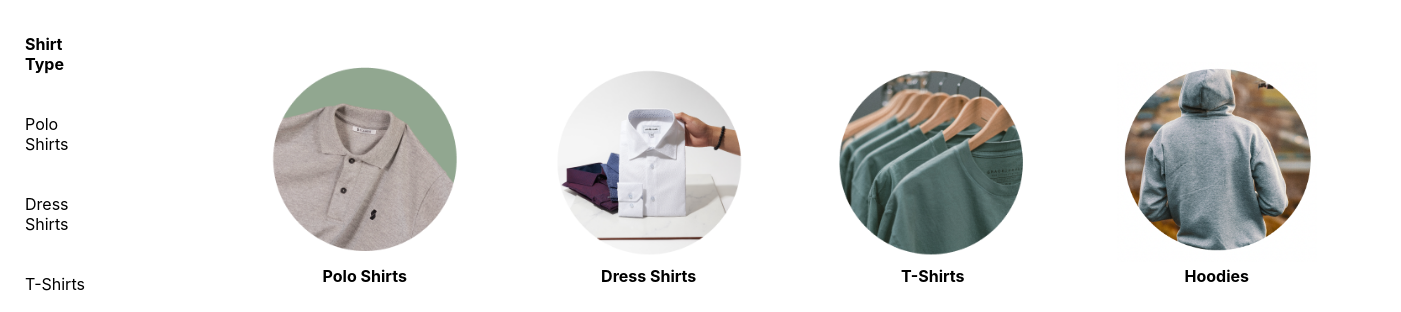
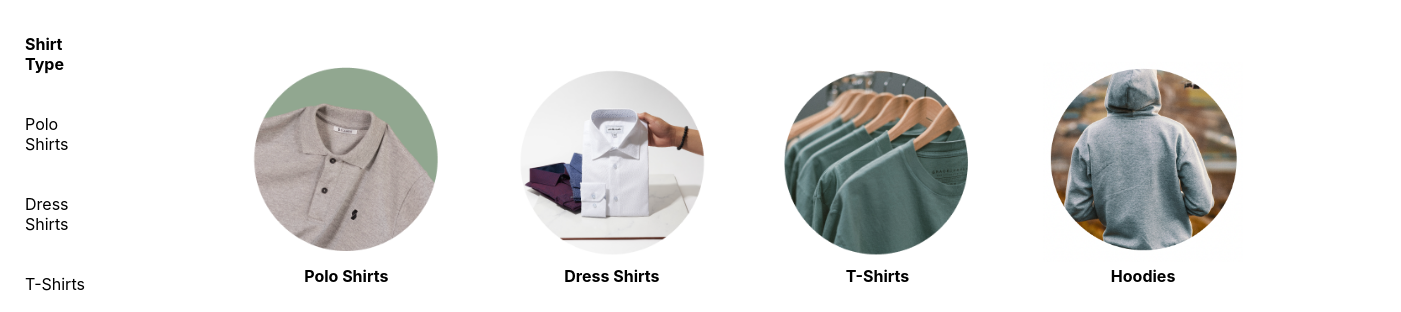
Before and after one commit to mynameisjasmine/Darrow-Lane, a React (Create React App) app: page /menshirt in a window 1280 px wide. Shown: the part 276-588 px from the top of the page, 1401 px wide, since content can reach past the window. Built offline with nearby package versions, Linux system fonts and the light colour scheme.

Commit message:
added links to polo page on shirts page

```diff
--- a/src/components/MenShirt.js
+++ b/src/components/MenShirt.js
@@ -32,7 +32,7 @@ const MenShirt = () => {
         <div className='shirts-question-div'></div>
 
         <div className='shirts-pic-div'>
-        <div className='circle-pic'><img src={'./assets/shirts-polo.png'} alt='gray polo shirt'/>Polo Shirts</div>
+        <Link to='menspolo' className='menu-link'><div className='circle-pic'><img src={'./assets/shirts-polo.png'} alt='gray polo shirt'/>Polo Shirts</div></Link>
         <div className='circle-pic'><img src={'./assets/shirts-dress.png'} alt='dress shirts'/>Dress Shirts</div>
         <div className='circle-pic'><img src={'./assets/shirts-tee.png'} alt='t-shirts'/>T-Shirts</div>
         <div className='circle-pic'><img src={'./assets/shirts-hoodie.png'} alt='red sports jersey'/>Hoodies</div>
--- a/src/index.css
+++ b/src/index.css
@@ -512,7 +512,7 @@ img {
 .shirts-active-parent {
   /* border: 2px solid red; */
   height: 570px;
-  /* margin-left: -22px; */
+  margin-left: -92px;
   display: flex;
   justify-content: space-between;
 }
```
